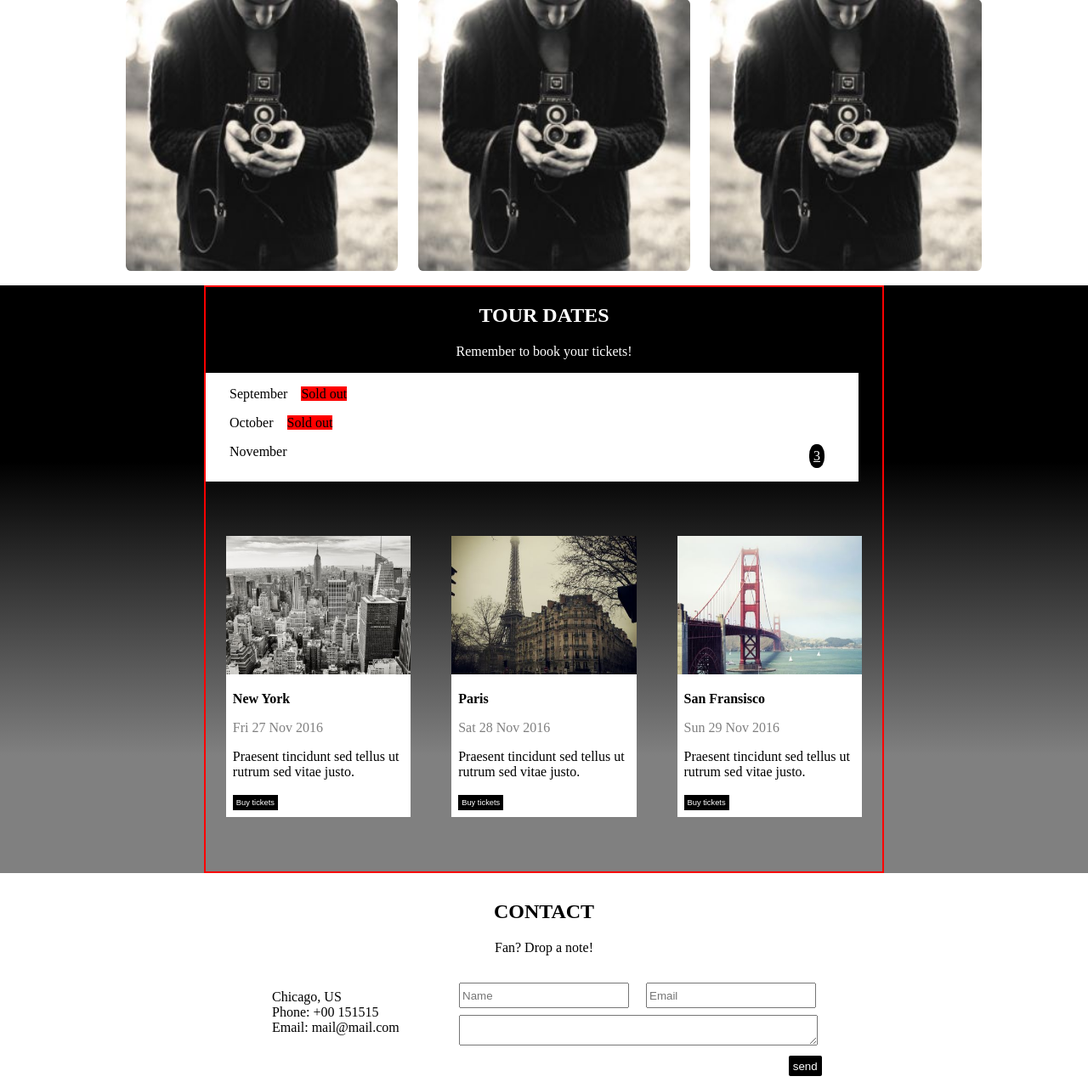
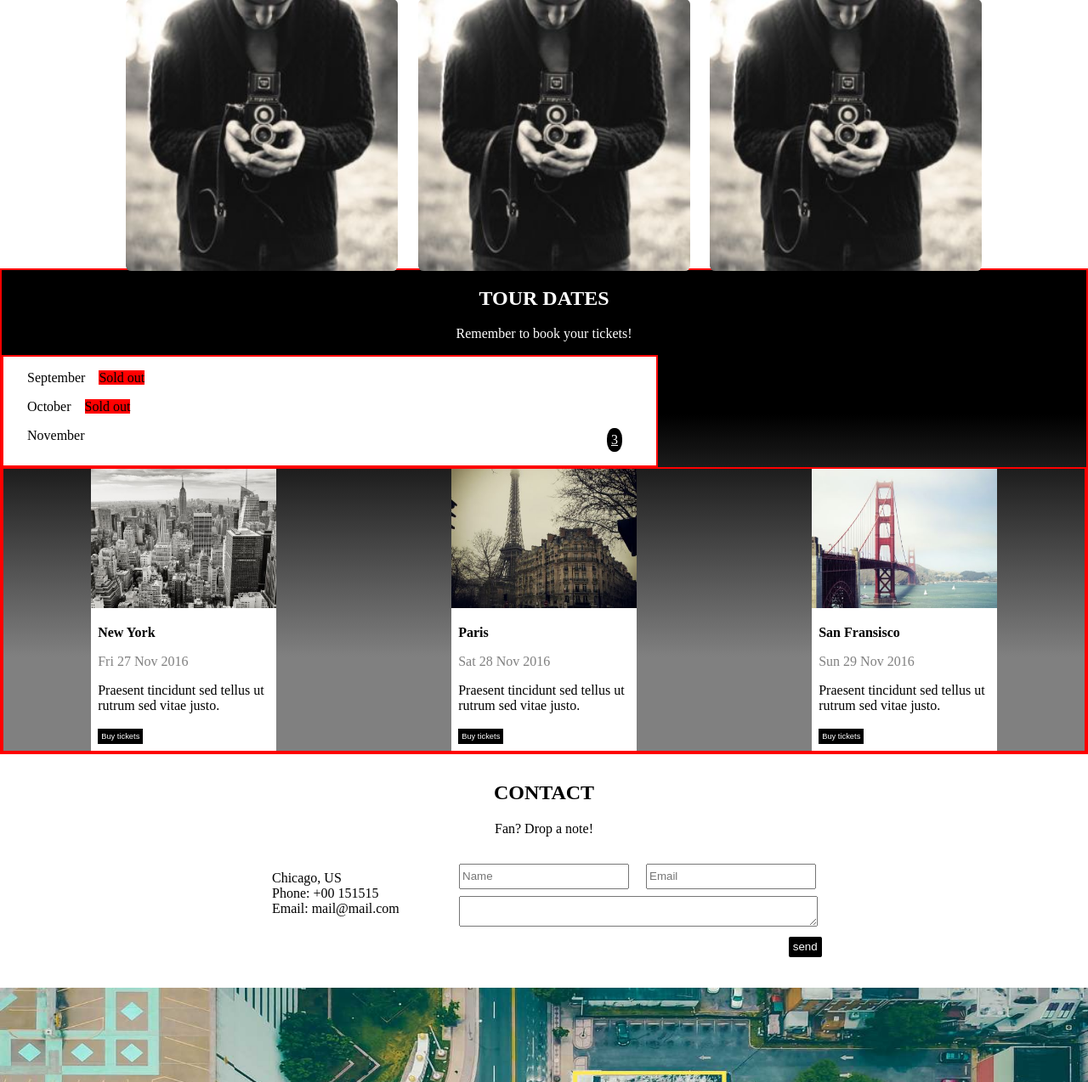
Before and after one commit to codegrann/The-Band, a PHP site: page / in a window 1280 px wide. Shown: the part 961-2235 px from the top of the page at 85% size. Run offline with PHP 8.4, Linux system fonts and the light colour scheme.

Commit message:
added border to tour section's children for tracking their beahavior

```diff
--- a/style.css
+++ b/style.css
@@ -183,10 +183,13 @@ body{
     /* justify-content: center; */
     /* align-items: center; */
     /* width: 600vw; */
-    margin: 1.3rem 15rem;
+    /* margin: 1.3rem 15rem; */
 }
-
+#open_txt{
+    border: 2px solid red;
+}
 #tickets{
+    border: 2px solid red;
     background-color: white;
     color: black;
     width: 60vw;
@@ -215,7 +218,8 @@ body{
 }
 
 #ticks_avail{
-    margin: 4rem 0 4rem 0;
+    border: 2px solid red;
+    /* margin: 4rem 0 4rem 0; */
     display: flex;
     justify-content: space-around;
 }
```
